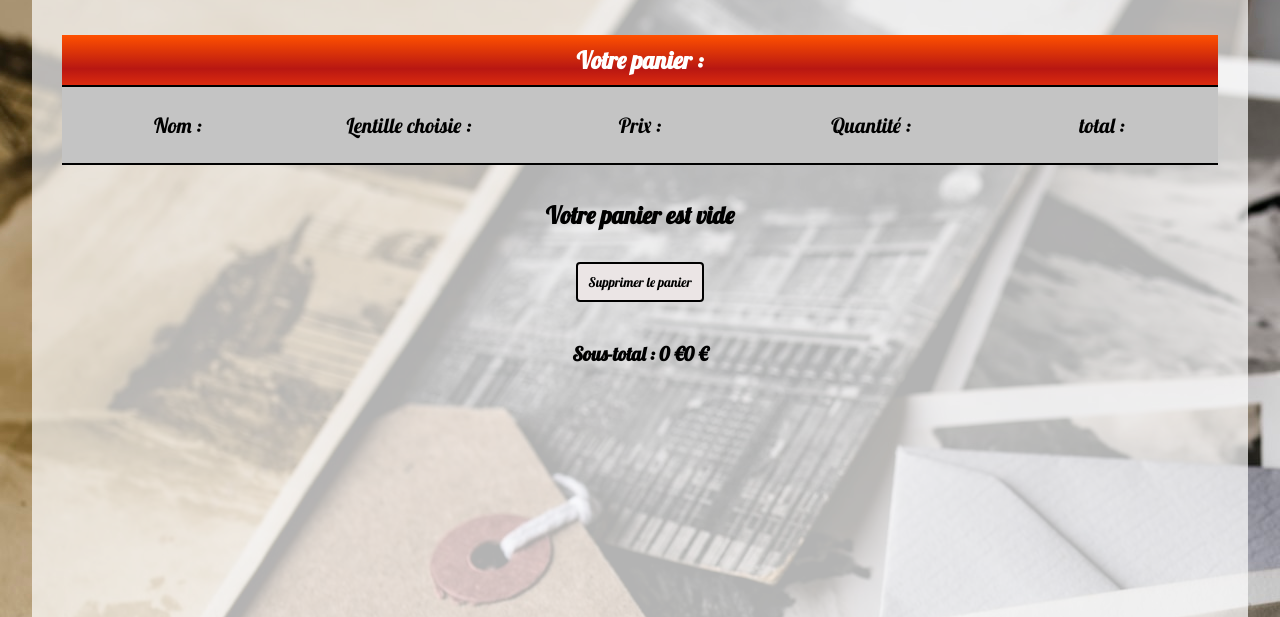
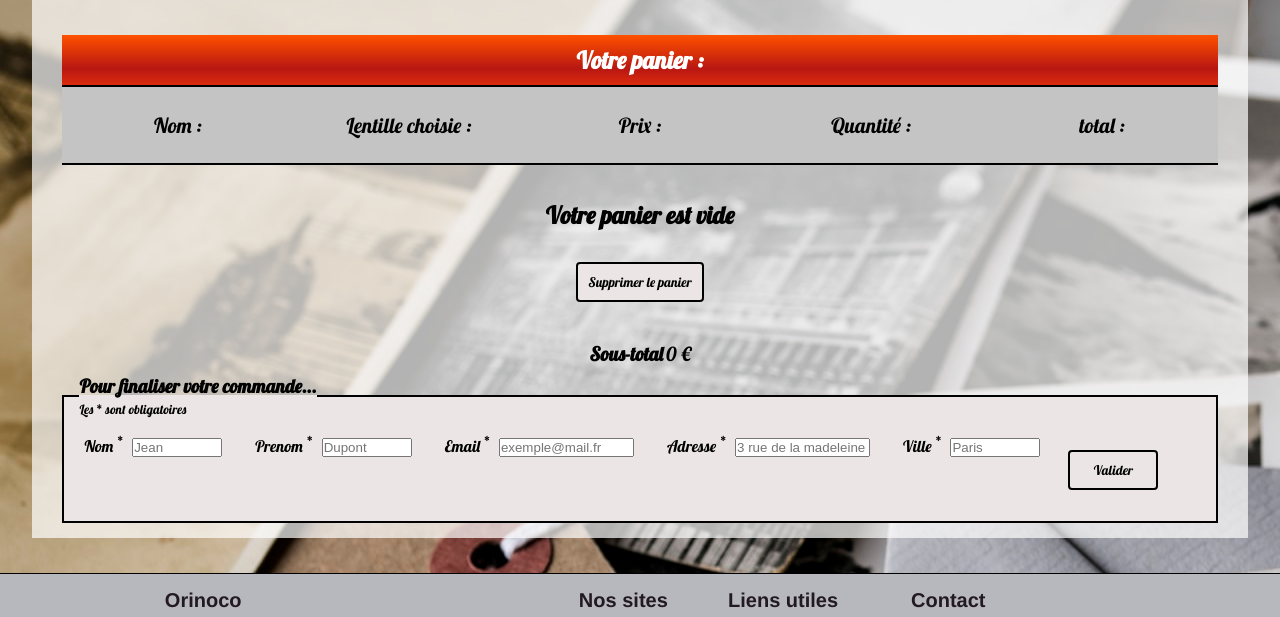
Before and after one commit to xHuginn/Orinoco, a plain HTML site: page panier.html in a window 1280 px wide. Shown: the part 110-727 px from the top of the page. Drawn offline with Linux system fonts and the light colour scheme; a web font is replaced by a local one.

Commit message:
correction bug + derniers changements

```diff
--- a/css/panier.css
+++ b/css/panier.css
@@ -5,7 +5,7 @@ table {
 }
 
 .recap {
-    height: 1200px;
+    height: fit-content;
     background-color: rgba(255, 255, 255, 0.7);
     display: flex;
     align-items: center;
@@ -78,6 +78,7 @@ small {
     width: 95%;
     text-align: center;
     margin: auto;
+    margin-bottom: 15px;
   }
 
 label{
@@ -145,8 +146,14 @@ form input {
   margin-bottom: 16px;
 }
 
-
-
+#recapTotal {
+  display: flex;
+  margin-bottom: 8px;
+}
+#totalCamerasPrix {
+  font-size: 1.2rem;
+  padding-left: 3px;
+}
 
 /*/////////////////////////////
 //////////////////////////////
--- /dev/null
+++ b/javascript/fonctionGlobal.js
@@ -0,0 +1,27 @@
+// Fonction qui ajoute le nombre total d'articles dans le header
+function TotalArticle() {
+    let totalArt = document.getElementById('TotalArticle')
+
+    let total = 0
+
+    // Récupère le panier depuis le localStorage
+    const RecupPanier = localStorage.getItem('panier')
+
+    let panier = JSON.parse(RecupPanier)
+
+      if (!panier) {
+          console.log('panier vide');
+      } else {
+
+          for (let camera of panier) {
+
+              let totalCam = camera.number
+
+              total += totalCam
+
+          }
+          totalArt.innerHTML += "( " +total + " article(s)" + " )"
+      }
+
+  }
+  TotalArticle()
--- a/javascript/panier.js
+++ b/javascript/panier.js
@@ -42,7 +42,7 @@ function ajoutTotalPrice() {
         console.log('panier vide');
         let emptyCart = `0 €`
 
-        totalCameras.innerHTML += emptyCart;
+        totalCamerasPrix.innerHTML += emptyCart;
     } else {
 
         for (let camera of panier) {
@@ -52,7 +52,7 @@ function ajoutTotalPrice() {
             total += totalCam
 
         }
-        totalCameras.innerHTML += total + ' €'
+        totalCamerasPrix.innerHTML += total + ' €'
     }
 
 }
@@ -138,4 +138,33 @@ function sendData () {
 
 }
 
-// git clone + lien dans github
+
+
+
+  // Fonction qui ajoute le nombre total d'articles dans le panier (sous-total)
+  function TotalArticle() {
+    // let totalCameras = document.getElementById('TotalArticle')
+
+    let total = 0
+
+    // Récupère le panier depuis le localStorage
+    const RecupPanier = localStorage.getItem('panier')
+
+    let panier = JSON.parse(RecupPanier)
+
+      if (!panier) {
+          console.log('panier vide');
+      } else {
+
+          for (let camera of panier) {
+
+              let totalCam = camera.number
+
+              total += totalCam
+
+          }
+          totalCameras.innerHTML += "( " +total + " article(s)" + " ) :"
+      }
+
+  }
+  TotalArticle()
--- a/javascript/request.js
+++ b/javascript/request.js
@@ -55,45 +55,3 @@ async function orderID(data) {
       console.log(e);
     }
   }
-
-
-
-
-
-
-
-
-
-
-
-
-
-  function TotalArticle() {
-    let totalArt = document.getElementById('TotalArticle')
-
-    let total = 0
-
-    // Récupère le panier depuis le localStorage
-    const RecupPanier = localStorage.getItem('panier')
-
-    let panier = JSON.parse(RecupPanier)
-
-      if (panier === null) {
-          console.log('panier vide');
-          let emptyCart = `0 €`
-
-          totalCameras.innerHTML += emptyCart;
-      } else {
-
-          for (let camera of panier) {
-
-              let totalCam = camera.number
-
-              total += totalCam
-
-          }
-          totalArt.innerHTML += "( " +total + " article(s)" + " )"
-      }
-
-  }
-  TotalArticle()
--- a/panier.html
+++ b/panier.html
@@ -77,7 +77,8 @@
 
 
 <div id="recapTotal" class="recap--total">
-    <h3 id="totalCameras">Sous-total : </h3>
+    <h3 id="totalCameras">Sous-total </h3>
+    <p id="totalCamerasPrix"></p>
 </div>
 
 
@@ -105,17 +106,17 @@
 
   <div class="infos">
     <label for="email">Email <sup>*</sup></label>
-    <input type="text" for="email" name="email" id="email" placeholder="exemple@mail.fr" pattern="[a-z0-9._%+-]+@[a-z0-9.-]+\.[a-z]{2,}$" required/>
+    <input type="text" for="email" name="email" id="email" placeholder="exemple@mail.fr" pattern="^[A-Za-z0-9._%+-]+@[a-z0-9.-]+\.[a-z]{2,4}$" required/>
   </div>
 
   <div class="infos">
     <label for="adresse">Adresse <sup>*</sup></label>
-    <input type="text" for="adresse" name="adresse" id="adresse" placeholder="3 rue de la madeleine" pattern="[\w\s]{5,80}" required />
+    <input type="text" for="adresse" name="adresse" id="adresse" placeholder="3 rue de la madeleine" pattern="^.{1,80}$" required />
   </div>
 
   <div class="infos">
     <label for="ville">Ville <sup>*</sup></label>
-    <input type="text" for="ville" name="ville" id="ville" placeholder="Paris" pattern="[a-zA-Z]{1,90}" required />
+    <input type="text" for="ville" name="ville" id="ville" placeholder="Paris" pattern="^.{1,80}$" required />
   </div>
 
   <input type="submit" id="button_1" value="Valider" onclick="testValidityForm()" >
@@ -194,6 +195,7 @@
 
 
 <script src="./javascript/request.js"></script>
+<script src="./javascript/fonctionGlobal.js"></script>
 <script src="./javascript/panier.js"></script>
 
  </body>
```
Also changed, not shown: index.html (+1 -0 lines), produit.html (+1 -0 lines).
